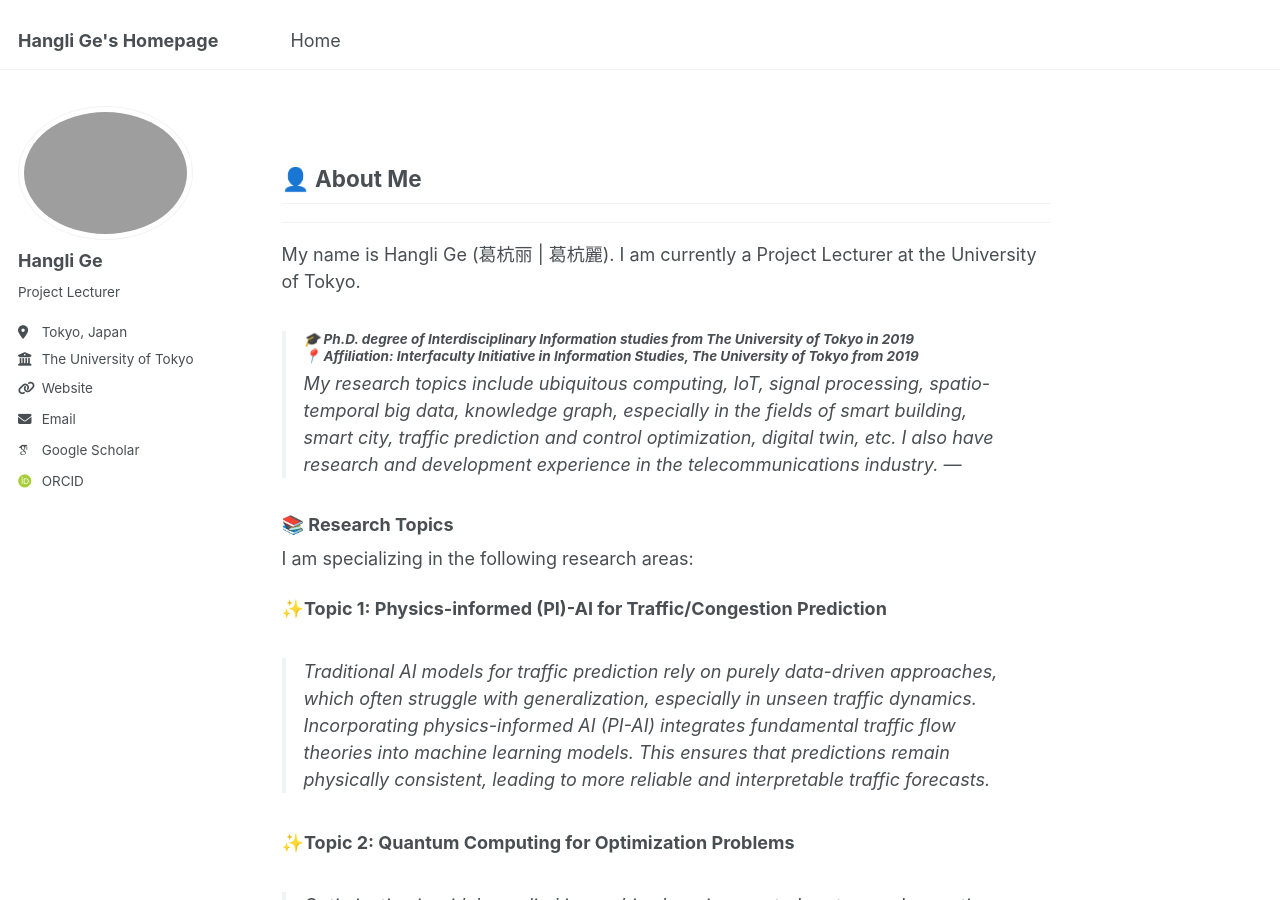
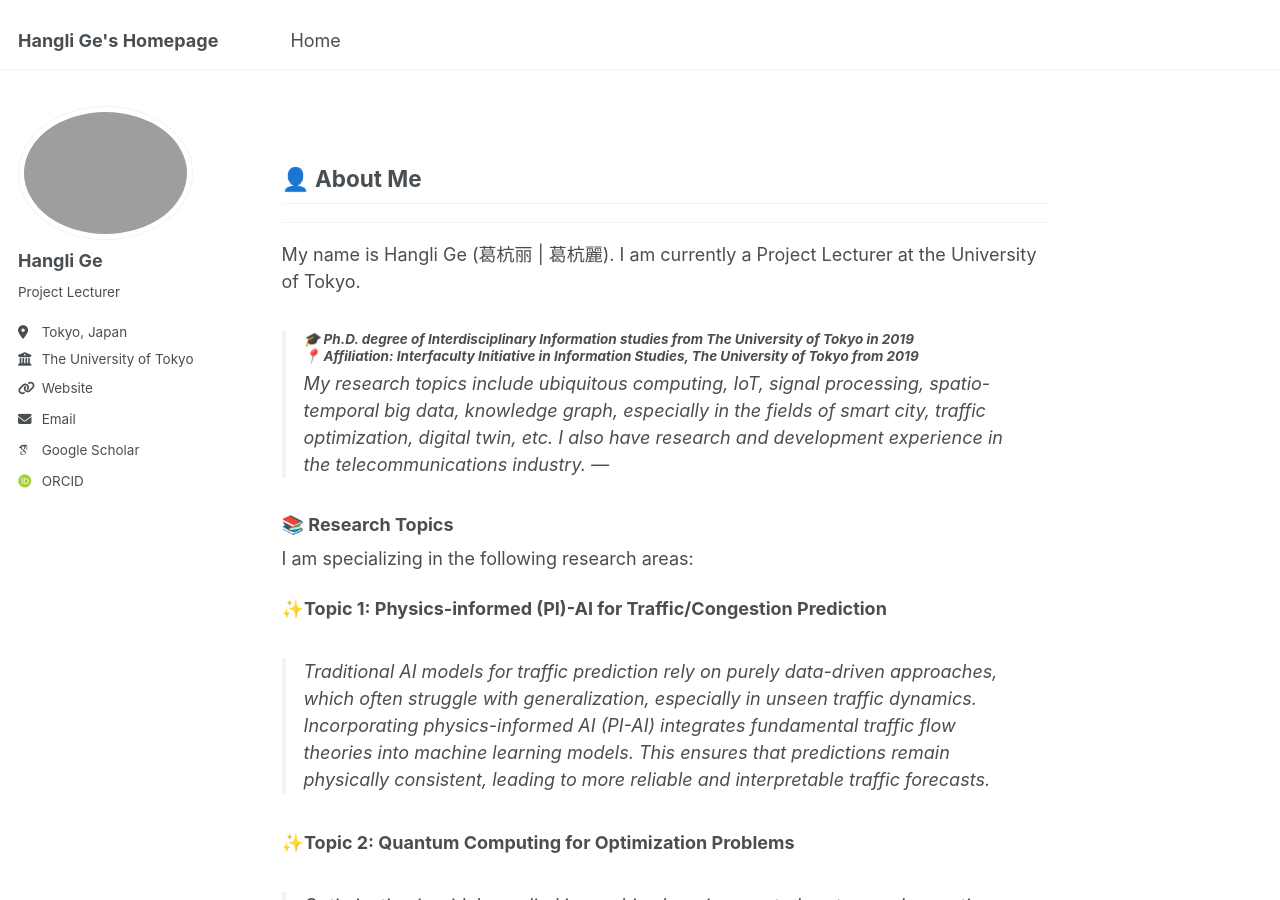
Before and after one commit to christie888/christie888.github.io, a Jekyll site: the page built from _pages/about.md, in a window 1280 px wide and 900 px high. Built offline with Jekyll 4.4.1, drawn with Linux system fonts in a browser that asks for light colours; some web fonts are replaced.

Commit message:
Update about.md

```diff
--- a/_pages/about.md
+++ b/_pages/about.md
@@ -11,7 +11,7 @@
 ---
 My name is  Hangli Ge (葛杭丽 | 葛杭麗). I am currently a Project Lecturer at the University of Tokyo.
 > #### 🎓 Ph.D. degree of Interdisciplinary Information studies from The University of Tokyo in 2019<br> 📍 Affiliation: Interfaculty Initiative in Information Studies, The University of Tokyo from 2019 <br>
->My research topics include ubiquitous computing, IoT, signal processing, spatio-temporal big data, knowledge graph, especially in the fields of smart building, smart city, traffic prediction and control optimization, digital twin, etc. I also have research and development experience in the telecommunications industry.
+>My research topics include ubiquitous computing, IoT, signal processing, spatio-temporal big data, knowledge graph, especially in the fields of smart city, traffic optimization, digital twin, etc. I also have research and development experience in the telecommunications industry.
 ---
 
 ### 📚 Research Topics
```
